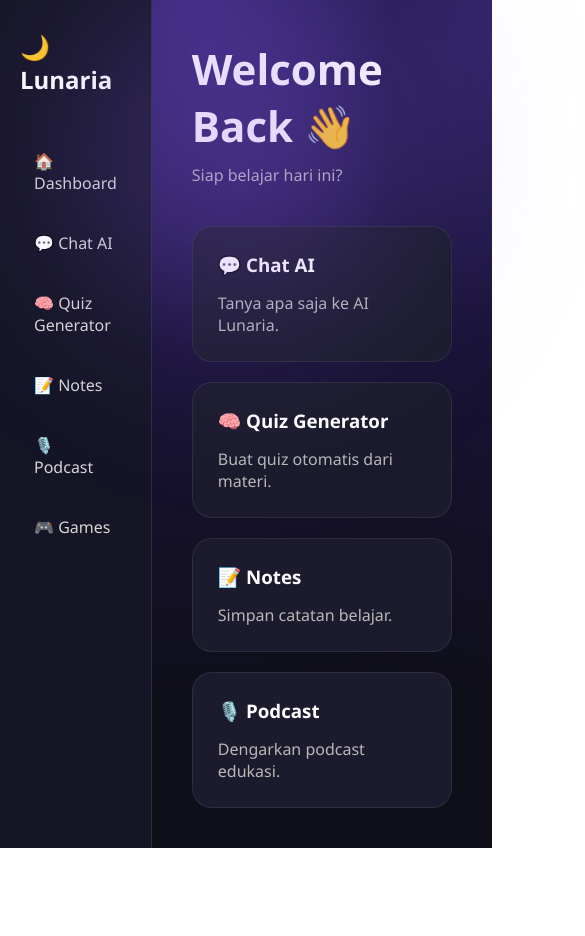
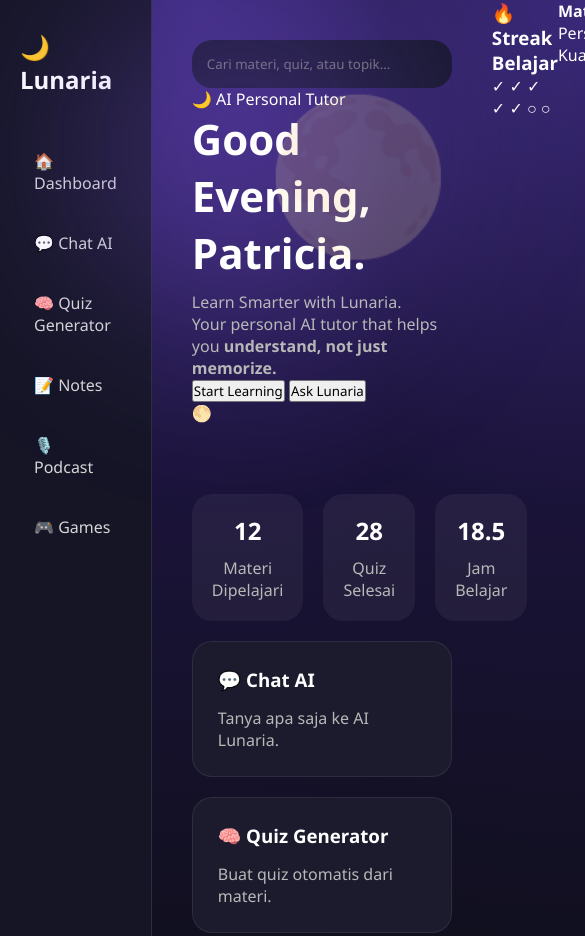
Before and after one commit to patriciamarthen-ui/Lunaria, a plain HTML site: page home.html in a window 390 px wide. Shown: the top 936 px of the page, 585 px wide, since content can reach past the window. Before the commit the page ends 848 px from the top, so only its background shows below. Drawn offline with Linux system fonts and the light colour scheme.

Commit message:
Add files via upload

```diff
--- /dev/null
+++ b/dashboard-v2.css
@@ -0,0 +1,411 @@
+/* ========================================
+   Lunaria Dashboard v2
+   Version : 2.0
+   Author  : Patricia & ChatGPT
+======================================== */
+
+/* Google Font */
+@import url('https://fonts.googleapis.com/css2?family=Plus+Jakarta+Sans:wght@300;400;500;600;700;800&display=swap');
+
+/* ========= RESET ========= */
+
+*{
+    margin:0;
+    padding:0;
+    box-sizing:border-box;
+}
+
+html{
+    scroll-behavior:smooth;
+}
+
+body{
+
+    font-family:'Plus Jakarta Sans',sans-serif;
+
+    background:#090B16;
+
+    color:#fff;
+
+    overflow-x:hidden;
+}
+
+/* ========= BACKGROUND ========= */
+
+body::before{
+
+    content:"";
+
+    position:fixed;
+
+    inset:0;
+
+    background:
+    radial-gradient(circle at top right,
+    rgba(139,92,246,.18),
+    transparent 35%),
+
+    radial-gradient(circle at bottom left,
+    rgba(59,130,246,.12),
+    transparent 30%);
+
+    z-index:-2;
+
+}
+
+body::after{
+
+    content:"";
+
+    position:fixed;
+
+    inset:0;
+
+    background:
+    radial-gradient(circle,
+    rgba(255,255,255,.02) 1px,
+    transparent 1px);
+
+    background-size:35px 35px;
+
+    opacity:.25;
+
+    z-index:-1;
+
+}
+
+/* ========= APP ========= */
+
+.dashboard{
+
+    display:flex;
+
+    min-height:100vh;
+
+}
+
+/* ===================================
+            SIDEBAR
+=================================== */
+
+.sidebar{
+
+    width:260px;
+
+    background:#0F1328;
+
+    border-right:1px solid rgba(255,255,255,.06);
+
+    display:flex;
+
+    flex-direction:column;
+
+    justify-content:space-between;
+
+    padding:28px;
+
+}
+
+/* ========= LOGO ========= */
+
+.logo{
+
+    display:flex;
+
+    align-items:center;
+
+    gap:12px;
+
+    margin-bottom:45px;
+
+}
+
+.logo h2{
+
+    font-size:30px;
+
+    font-weight:700;
+
+}
+
+.logo span{
+
+    font-size:34px;
+
+}
+
+/* ========= MENU ========= */
+
+.menu{
+
+    display:flex;
+
+    flex-direction:column;
+
+    gap:8px;
+
+}
+
+.menu a{
+
+    display:flex;
+
+    align-items:center;
+
+    gap:15px;
+
+    text-decoration:none;
+
+    color:#CBD5E1;
+
+    padding:14px 18px;
+
+    border-radius:16px;
+
+    transition:.3s;
+
+    font-size:15px;
+
+    font-weight:500;
+
+}
+
+.menu a:hover{
+
+    background:#171C35;
+
+    color:white;
+
+    transform:translateX(5px);
+
+}
+
+.menu a.active{
+
+    background:linear-gradient(
+        135deg,
+        #8B5CF6,
+        #6D5DFB
+    );
+
+    color:white;
+
+    box-shadow:
+    0 10px 30px rgba(139,92,246,.35);
+
+}
+
+/* ========= PRO CARD ========= */
+
+.pro-card{
+
+    margin-top:35px;
+
+    background:#171C35;
+
+    border-radius:22px;
+
+    padding:22px;
+
+    border:1px solid rgba(255,255,255,.05);
+
+}
+
+.pro-card h3{
+
+    margin-bottom:12px;
+
+    font-size:18px;
+
+}
+
+.pro-card p{
+
+    color:#94A3B8;
+
+    line-height:1.7;
+
+    font-size:14px;
+
+}
+
+.pro-btn{
+
+    width:100%;
+
+    margin-top:18px;
+
+    border:none;
+
+    padding:14px;
+
+    border-radius:14px;
+
+    cursor:pointer;
+
+    background:linear-gradient(
+        135deg,
+        #8B5CF6,
+        #6D5DFB
+    );
+
+    color:white;
+
+    font-size:15px;
+
+    font-weight:600;
+
+    transition:.35s;
+
+}
+
+.pro-btn:hover{
+
+    transform:translateY(-3px);
+
+    box-shadow:
+    0 15px 35px rgba(139,92,246,.35);
+
+}
+
+/* ========= DARK MODE ========= */
+
+.theme-box{
+
+    margin-top:25px;
+
+    display:flex;
+
+    justify-content:space-between;
+
+    align-items:center;
+
+}
+
+.theme-toggle{
+
+    width:52px;
+
+    height:28px;
+
+    border-radius:30px;
+
+    background:#8B5CF6;
+
+}
+
+/* ===================================
+            MAIN
+=================================== */
+
+.main{
+
+    flex:1;
+
+    padding:35px 40px;
+
+}
+/* ===================================
+   HERO
+=================================== */
+
+.hero{
+    display:flex;
+    justify-content:space-between;
+    align-items:center;
+    margin-top:30px;
+    padding:40px;
+    border-radius:28px;
+    background:linear-gradient(
+        135deg,
+        rgba(139,92,246,.12),
+        rgba(59,130,246,.08)
+    );
+    border:1px solid rgba(255,255,255,.06);
+}
+
+.hero-content{
+    max-width:600px;
+}
+
+.hero-badge{
+    display:inline-block;
+    padding:8px 16px;
+    border-radius:999px;
+    background:rgba(139,92,246,.15);
+    color:#C4B5FD;
+    font-size:14px;
+    margin-bottom:20px;
+}
+
+.hero h1{
+    font-size:48px;
+    font-weight:700;
+    line-height:1.2;
+    margin-bottom:18px;
+}
+
+.hero p{
+    color:#A8B3CF;
+    font-size:18px;
+    line-height:1.8;
+}
+
+.hero-buttons{
+    margin-top:30px;
+    display:flex;
+    gap:15px;
+}
+
+.primary-btn,
+.secondary-btn{
+    padding:14px 24px;
+    border-radius:14px;
+    border:none;
+    cursor:pointer;
+    font-size:15px;
+    font-weight:600;
+    transition:.3s;
+}
+
+.primary-btn{
+    background:#8B5CF6;
+    color:white;
+}
+
+.primary-btn:hover{
+    transform:translateY(-3px);
+    box-shadow:0 15px 30px rgba(139,92,246,.35);
+}
+
+.secondary-btn{
+    background:#171C35;
+    color:white;
+    border:1px solid rgba(255,255,255,.08);
+}
+
+.secondary-btn:hover{
+    background:#222B49;
+}
+
+.hero-moon{
+    font-size:180px;
+    opacity:.18;
+    animation:float 5s ease-in-out infinite;
+}
+
+@keyframes float{
+
+    0%{
+        transform:translateY(0px);
+    }
+
+    50%{
+        transform:translateY(-12px);
+    }
+
+    100%{
+        transform:translateY(0px);
+    }
+
+}
--- a/home.html
+++ b/home.html
@@ -24,12 +24,75 @@
 
 <div class="main-content">
 
-    <h1>Welcome Back 👋</h1>
-    <p>Siap belajar hari ini?</p>
+<div class="topbar">
+    <input
+        type="text"
+        placeholder="Cari materi, quiz, atau topik..."
+    >
+</div>
+    <section class="hero">
 
+    <div class="hero-content">
+
+        <span class="hero-badge">
+            🌙 AI Personal Tutor
+        </span>
+
+        <h1>
+            Good Evening, Patricia.
+        </h1>
+
+        <p>
+
+            Learn Smarter with Lunaria.
+
+            <br>
+
+            Your personal AI tutor that helps you
+            <strong>understand, not just memorize.</strong>
+
+        </p>
+
+        <div class="hero-buttons">
+
+            <button class="primary-btn">
+                Start Learning
+            </button>
+
+            <button class="secondary-btn">
+                Ask Lunaria
+            </button>
+
+        </div>
+
+    </div>
+
+    <div class="hero-moon">
+
+        🌕
+
+    </div>
+
+</section>
     <div class="cards">
+        <div class="stats">
+    <div class="stat-box">
+        <h2>12</h2>
+        <p>Materi Dipelajari</p>
+    </div>
 
-        <div class="card">
+    <div class="stat-box">
+        <h2>28</h2>
+        <p>Quiz Selesai</p>
+    </div>
+
+    <div class="stat-box">
+        <h2>18.5</h2>
+        <p>Jam Belajar</p>
+    </div>
+</div>
+
+        <div class="card glow">
             <h3>💬 Chat AI</h3>
             <p>Tanya apa saja ke AI Lunaria.</p>
         </div>
@@ -55,3 +118,24 @@
 
 </body>
 </html>
+<div class="streak-card">
+    <h3>🔥 Streak Belajar</h3>
+
+    <div class="days">
+        <span class="active">✓</span>
+        <span class="active">✓</span>
+        <span class="active">✓</span>
+        <span class="active">✓</span>
+        <span class="active">✓</span>
+        <span>○</span>
+        <span>○</span>
+    </div>
+</div>
+<div class="lesson-card">
+   <h4>Matematika</h4>
+   <p>Persamaan Kuadrat</p>
+
+   <div class="progress">
+      <div class="bar"></div>
+   </div>
+</div>
```
